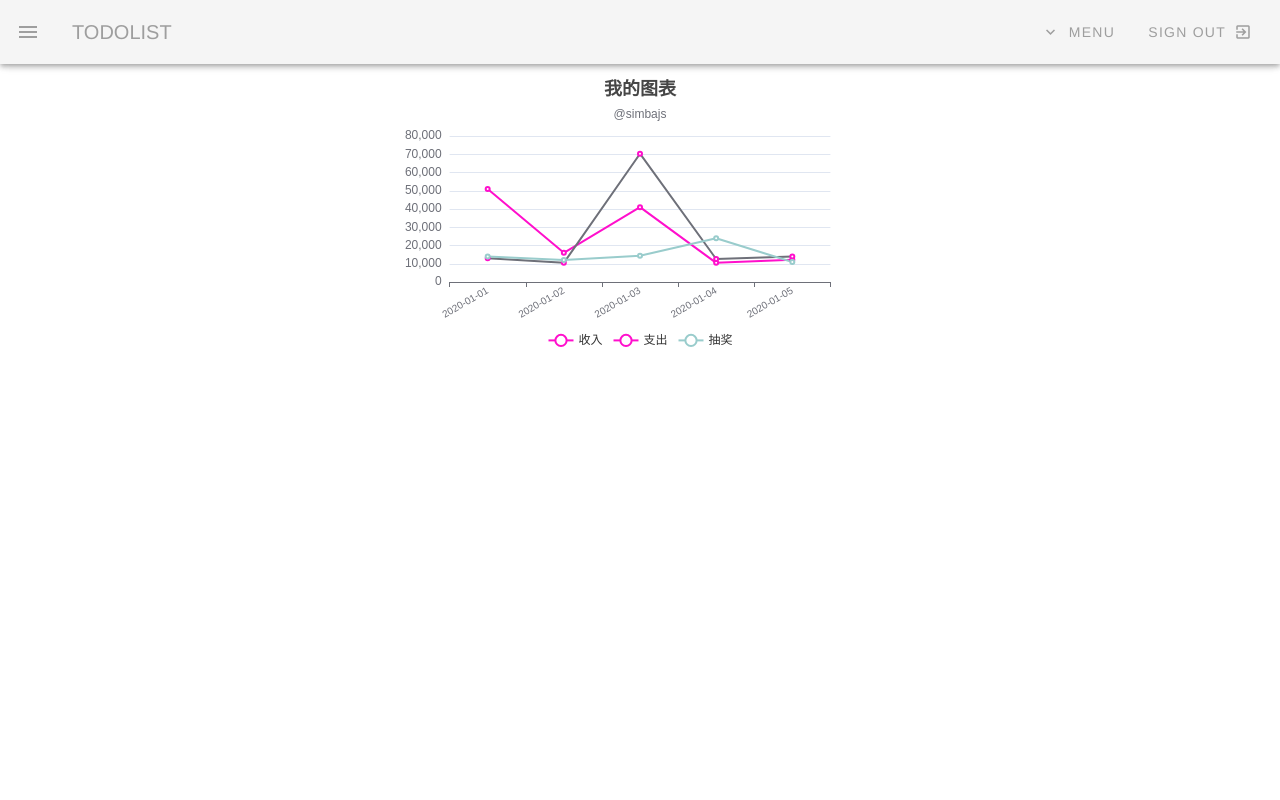
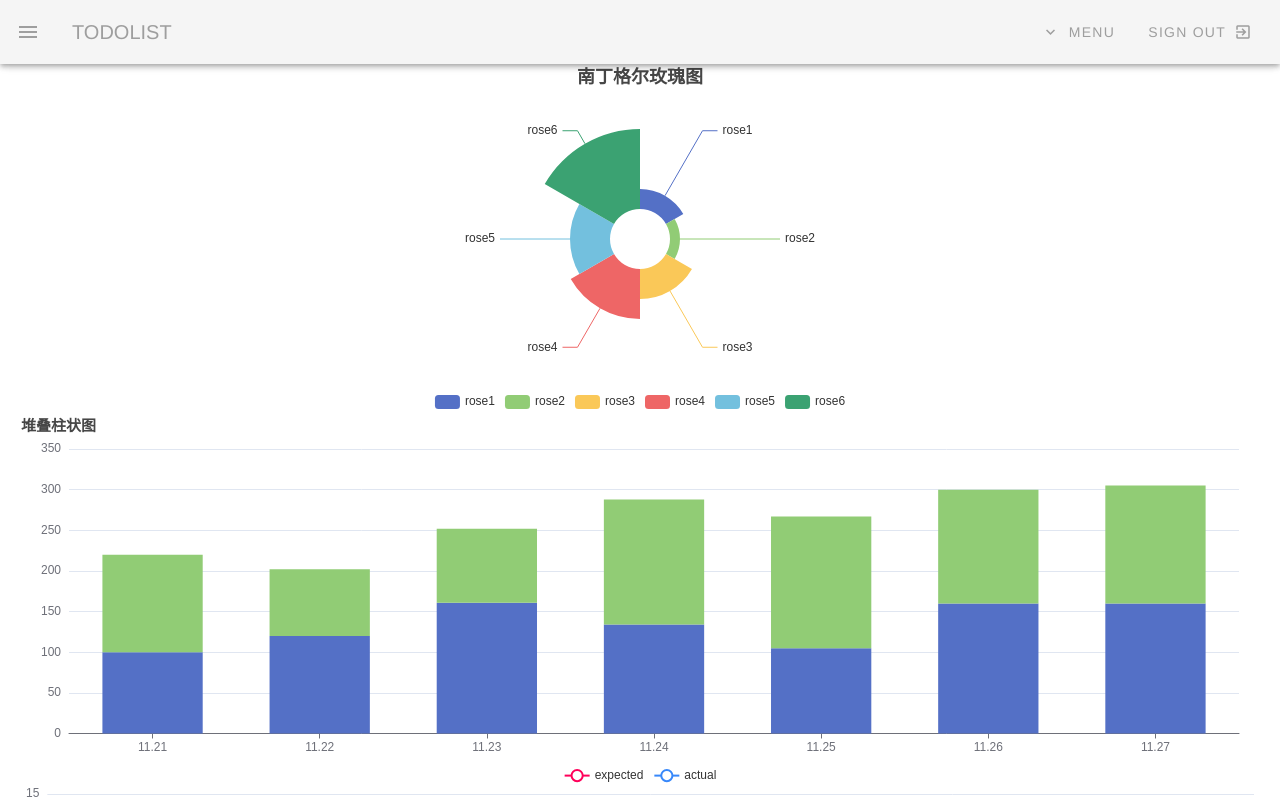
Before and after one commit to Teostradragon/Vue2TodoList, a Vue app in the folder todolist/: page /echarts in a window 1280 px wide. Shown: the top 800 px of the page. Built offline with nearby package versions, Linux system fonts and the light colour scheme.

Commit message:
封装Echarts

```diff
--- a/todolist/src/main.js
+++ b/todolist/src/main.js
@@ -5,8 +5,8 @@ import vuetify from "./plugins/vuetify";
 import "material-design-icons-iconfont/dist/material-design-icons.css";
 import axios from 'axios'
 import store from './store'
-import SBCharts from './views/lib/sb-charts'
-Vue.use(SBCharts)
+import Charts from './views/lib/charts'
+Vue.use(Charts)
 
 
 Vue.prototype.$axios = axios;
--- a/todolist/src/views/Echarts.vue
+++ b/todolist/src/views/Echarts.vue
@@ -1,71 +1,59 @@
 <template>
-    <div id="app1">
-        <sb-line :data="zz" :options="options"></sb-line>
+   <div>
+    <div>
+       <rose-chart :chartData="pieChartData" />
+       </div>
+        <div>
+            <bar-chart :chartData="barChartData"/>
+        </div>
+        <div>
+            <line-chart :chartData="lineChartData" />
+        </div>
     </div>
+
 </template>
 
 <script>
+// 引入组件
+import BarChart from './components/BarChart'
+import RoseChart from './components/RoseChart'
+import LineChart from './components/LineChart'
 export default {
-    name: "EchartsVIEW",
-    data() {
-        return {
-            zz: [
-                {
-                    date: "2020-01-01",
-                    shouru: 51000,
-                    zhichu: 13000,
-                    zhongjiang: 14000,
-                },
-                {
-                    date: "2020-01-02",
-                    shouru: 16000,
-                    zhichu: 10500,
-                    zhongjiang: 12000,
-                },
-                {
-                    date: "2020-01-03",
-                    shouru: 41000,
-                    zhichu: 70300,
-                    zhongjiang: 14400,
-                },
-                {
-                    date: "2020-01-04",
-                    shouru: 10500,
-                    zhichu: 12600,
-                    zhongjiang: 24000,
-                },
-                {
-                    date: "2020-01-05",
-                    shouru: 12200,
-                    zhichu: 14030,
-                    zhongjiang: 11000,
-                },
-            ],
-            options: {
-                title: "我的图表",
-                subtext: "@simbajs",
-                xAxisKey: "date",
-                tooltipFmt(data) {
-                    return `${data.name}<br>${data.marker} ${data.seriesName}了${data.value}元`;
-                },
-                keys: [
-                    {
-                        label: "收入",
-                        val: "shouru",
-                    },
-                    {
-                        label: "支出",
-                        val: "zhichu",
-                    },
-                    {
-                        label: "抽奖",
-                        val: "zhongjiang",
-                    },
-                ],
-            },
-        };
-    },
-};
+    name: "ProjectView",
+  // 注册局部组件
+  components:{
+    BarChart,
+    RoseChart,
+    LineChart
+  },
+  data() {
+    return {
+      // 柱状图数据
+      barChartData: {
+        days: ['11.21', '11.22', '11.23', '11.24', '11.25', '11.26', '11.27'],
+        data1: [100, 120, 161, 134, 105, 160, 160],
+        data2: [120, 82, 91, 154, 162, 140, 145]
+      },
+      // 折线图数据
+      lineChartData: {
+        expectedData: [4, 9, 12, 11, 5, 2, 9],
+        actualData: [10, 4, 3, 11, 13, 10, 7]
+      },
+       pieChartData: {
+         data: [
+                {value: 10, name: 'rose1'},
+                {value: 5, name: 'rose2'},
+                {value: 15, name: 'rose3'},
+                {value: 25, name: 'rose4'},
+                {value: 20, name: 'rose5'},
+                {value: 40, name: 'rose6'}
+            ]
+      },
+
+
+    }
+  }
+}
 </script>
 
 <style>
--- /dev/null
+++ b/todolist/src/views/components/BarChart.vue
@@ -0,0 +1,119 @@
+<template>
+  <div :class="className" :style="{height:height,width:width}" />
+</template>
+
+<script>
+import * as echarts from "echarts";
+
+
+export default {
+
+  props: {
+    className: {
+      type: String,
+      default: 'chart'
+    },
+    width: {
+      type: String,
+      default: '100%'
+    },
+    height: {
+      type: String,
+      default: '350px'
+    },
+    // 父组件传递过来的图表数据
+    chartData: {
+      type: Object,
+      required: true
+    }
+  },
+  data() {
+    return {
+      // Echarts实例
+      chart: null
+    }
+  },
+  watch: {
+    /* 如果图表数据是后台获取的，监听父组件中的数据变化，重新触发Echarts */
+    chartData: {
+      deep: true,
+      handler(val) {
+        this.setOptions(val)
+      }
+    }
+  },
+  mounted() {
+    /* 图表初始化 */
+    this.$nextTick(() => {
+      this.initChart()
+    })
+  },
+  beforeDestroy() {
+    if (!this.chart) {
+      return
+    }
+    /* 释放图表实例 */
+    this.chart.dispose()
+    /* dispose 会释放内部占用的一些资源和事件绑定，但是解除实例的引用我们是做不到的，所以需要重新赋值为null */
+    this.chart = null
+  },
+  methods: {
+    initChart() {
+      this.chart = echarts.init(this.$el)
+      this.setOptions(this.chartData)
+    },
+    setOptions({ days, data1, data2 } = {}) {
+      this.chart.setOption({
+        title: {
+          text: '堆叠柱状图',
+          textStyle: {
+            fontSize: 15
+          }
+        },
+        tooltip: {
+          trigger: 'axis',
+          axisPointer: { // 坐标轴指示器，坐标轴触发有效
+            type: 'shadow' // 默认为直线，可选为：'line' | 'shadow'
+          }
+        },
+        grid: {
+          top: 35,
+          left: '2%',
+          right: '2%',
+          bottom: '3%',
+          containLabel: true
+        },
+        xAxis: [{
+          type: 'category',
+          data: days,
+          axisTick: {
+            alignWithLabel: true
+          }
+        }],
+        yAxis: [{
+          type: 'value',
+          axisTick: {
+            show: false
+          }
+        }],
+        series: [{
+          name: '数量一',
+          type: 'bar',
+          stack: 'vistors',
+          barWidth: '60%',
+          data: data1,
+          animationDuration:2000
+        },
+        {
+          name: '数量二',
+          type: 'bar',
+          stack: 'vistors',
+          barWidth: '60%',
+          data: data2,
+          animationDuration:2000
+        }]
+      })
+    }
+  }
+}
+</script>
--- /dev/null
+++ b/todolist/src/views/components/LineChart.vue
@@ -0,0 +1,127 @@
+<template>
+  <div :class="className" :style="{height:height,width:width}" />
+</template>
+
+<script>
+import * as echarts from "echarts";
+export default {
+  props: {
+    className: {
+      type: String,
+      default: 'chart'
+    },
+    width: {
+      type: String,
+      default: '100%'
+    },
+    height: {
+      type: String,
+      default: '350px'
+    },
+    chartData: {
+      type: Object,
+      required: true
+    }
+  },
+  data() {
+    return {
+      chart: null
+    }
+  },
+  watch: {
+    chartData: {
+      deep: true,
+      handler(val) {
+        this.setOptions(val)
+      }
+    }
+  },
+  mounted() {
+    this.$nextTick(() => {
+      this.initChart()
+    })
+  },
+  beforeDestroy() {
+    if (!this.chart) {
+      return
+    }
+    this.chart.dispose()
+    this.chart = null
+  },
+  methods: {
+    initChart() {
+      this.chart = echarts.init(this.$el, 'macarons')
+      this.setOptions(this.chartData)
+    },
+    setOptions({ expectedData, actualData } = {}) {
+      this.chart.setOption({
+        xAxis: {
+          data: ['Mon', 'Tue', 'Wed', 'Thu', 'Fri', 'Sat', 'Sun'],
+          boundaryGap: false,
+          axisTick: {
+            show: false
+          }
+        },
+        grid: {
+          left: 10,
+          right: 10,
+          bottom: 20,
+          top: 30,
+          containLabel: true
+        },
+        tooltip: {
+          trigger: 'axis',
+          axisPointer: {
+            type: 'cross'
+          },
+          padding: [5, 10]
+        },
+        yAxis: {
+          axisTick: {
+            show: false
+          }
+        },
+        legend: {
+          data: ['expected', 'actual']
+        },
+        series: [{
+          name: 'expected', itemStyle: {
+            normal: {
+              color: '#FF005A',
+              lineStyle: {
+                color: '#FF005A',
+                width: 2
+              }
+            }
+          },
+          smooth: true,
+          type: 'line',
+          data: expectedData,
+          animationDuration: 2800,
+          animationEasing: 'cubicInOut'
+        },
+        {
+          name: 'actual',
+          smooth: true,
+          type: 'line',
+          itemStyle: {
+            normal: {
+              color: '#3888fa',
+              lineStyle: {
+                color: '#3888fa',
+                width: 2
+              },
+              areaStyle: {
+                color: '#f3f8ff'
+              }
+            }
+          },
+          data: actualData,
+          animationDuration: 2800,
+          animationEasing: 'quadraticOut'
+        }]
+      })
+    }
+  }
+}
+</script>
--- /dev/null
+++ b/todolist/src/views/components/RoseChart.vue
@@ -0,0 +1,87 @@
+<template>
+  <div :class="className" :style="{height:height,width:width}" />
+</template>
+
+<script>
+import * as echarts from "echarts";
+
+export default {
+
+  props: {
+    className: {
+      type: String,
+      default: 'chart'
+    },
+    width: {
+      type: String,
+      default: '100%'
+    },
+    height: {
+      type: String,
+      default: '350px'
+    },
+        chartData: {
+      type: Object,
+      required: true
+    }
+  },
+  data() {
+    return {
+      chart: null
+    }
+  },
+    watch: {
+    chartData: {
+      deep: true,
+      handler(val) {
+        this.setOptions(val)
+      }
+    }
+  },
+  mounted() {
+    this.$nextTick(() => {
+      this.initChart()
+    })
+  },
+  beforeDestroy() {
+    if (!this.chart) {
+      return
+    }
+    this.chart.dispose()
+    this.chart = null
+  },
+  methods: {
+    initChart() {
+
+      this.chart = echarts.init(this.$el, 'macarons')
+      this.setOptions(this.chartData)
+    },
+       setOptions({ data } = {}) {
+      this.chart.setOption({
+        title: {
+          text: '南丁格尔玫瑰图',
+          left: 'center'
+        },
+        tooltip: {
+          trigger: 'item',
+          formatter: '{a} <br/>{b} : {c} ({d}%)'
+        },
+        legend: {
+          left: 'center',
+          top: 'bottom',
+          data: ['rose1', 'rose2', 'rose3', 'rose4', 'rose5', 'rose6']
+        },
+        series: [
+          {
+            name: '面积模式',
+            type: 'pie',
+            radius: [30, 110],
+            roseType: 'area',
+            data: data,
+          }
+        ]
+      })
+    }}
+  }
+
+</script>
--- a/todolist/src/views/lib/sb-charts/index.js
+++ b/todolist/src/views/lib/charts/index.js
@@ -12,7 +12,7 @@ export default {
                 }
             }
         })
-        Vue.component('sb-line', Line)
+        Vue.component('lineChart', Line)
 
     }
 }
--- a/todolist/src/views/lib/sb-charts/line.vue
+++ b/todolist/src/views/lib/charts/line.vue
@@ -1,5 +1,5 @@
 <template>
-    <div ref="chart" :style="{width,height}" class="container"></div>
+    <div ref="chart" :style="{width,height}" ></div>
 </template>
 
 <script>
@@ -31,6 +31,7 @@ export default {
             };
         });
 
+
         let option1 = {
             title: {
                 text: this.options.title,
@@ -49,6 +50,7 @@ export default {
             xAxis: {
                 data: this.data.map((r) => r[this.options.xAxisKey]),
                 axisLabel: {
+                    //文字倾斜30度。从而显示文字
                     rotate: 30,
                     fontSize: 10,
                 },
```
